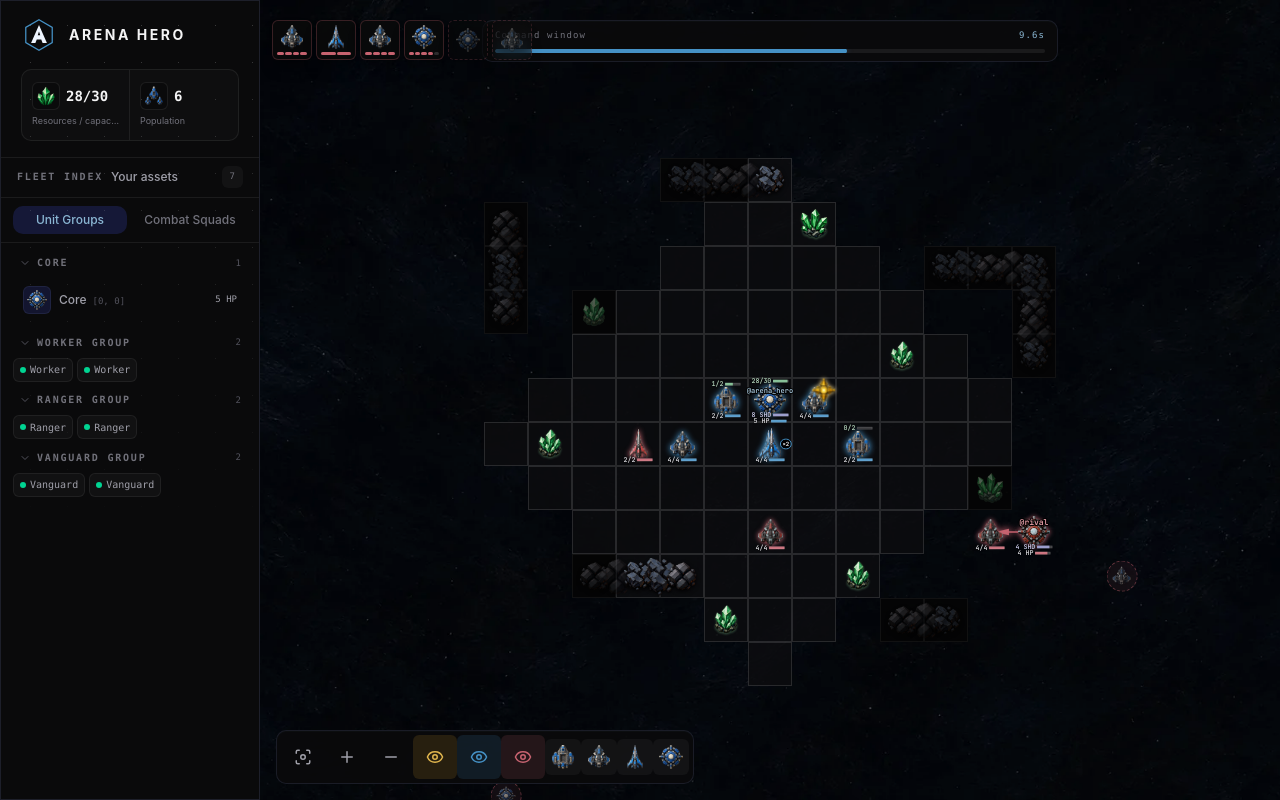
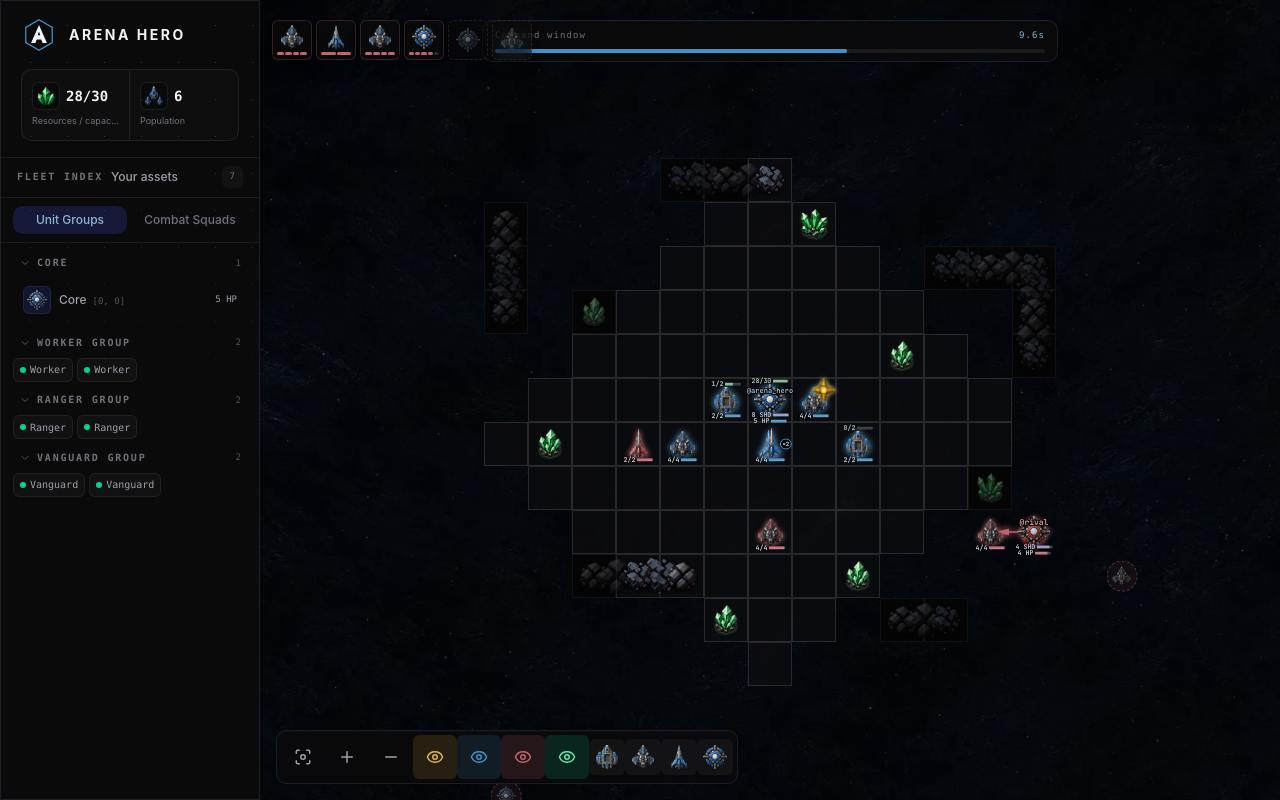
Before and after one commit to AmakiSora/ArenaHeroGameHub, a React (Vite) app in the folder web/: page /arena/demo in a window 1280 px wide. Built offline with nearby package versions, Linux system fonts and the light colour scheme.

Commit message:
feat(web): 左下角新增障碍物显示/隐藏开关, 探索区域大时隐藏障碍物层提升帧率(选择按玩家持久化)

```diff
--- a/web/src/components/game/MapControls.tsx
+++ b/web/src/components/game/MapControls.tsx
@@ -7,7 +7,7 @@ import { UnitArtIcon } from './UnitArtIcon'
 // the master toggle only.
 export const ENEMY_FILTER_TYPES = ['WORKER', 'VANGUARD', 'RANGER', 'CORE'] as const
 
-export function MapControls({ onCenter, onZoom, beaconIndicatorVisible = true, onToggleBeaconIndicator, coreIndicatorVisible = true, onToggleCoreIndicator, memoryVisible = false, onToggleMemory, routesVisible = false, onToggleRoutes, memoryFilters, onToggleMemoryFilter }: { onCenter: () => void; onZoom: (direction: number) => void; beaconIndicatorVisible?: boolean; onToggleBeaconIndicator?: () => void; coreIndicatorVisible?: boolean; onToggleCoreIndicator?: () => void; memoryVisible?: boolean; onToggleMemory?: () => void; routesVisible?: boolean; onToggleRoutes?: () => void; memoryFilters?: ReadonlySet<EnemySightingType>; onToggleMemoryFilter?: (type: EnemySightingType) => void }) {
+export function MapControls({ onCenter, onZoom, beaconIndicatorVisible = true, onToggleBeaconIndicator, coreIndicatorVisible = true, onToggleCoreIndicator, memoryVisible = false, onToggleMemory, routesVisible = false, onToggleRoutes, obstaclesVisible = true, onToggleObstacles, memoryFilters, onToggleMemoryFilter }: { onCenter: () => void; onZoom: (direction: number) => void; beaconIndicatorVisible?: boolean; onToggleBeaconIndicator?: () => void; coreIndicatorVisible?: boolean; onToggleCoreIndicator?: () => void; memoryVisible?: boolean; onToggleMemory?: () => void; routesVisible?: boolean; onToggleRoutes?: () => void; obstaclesVisible?: boolean; onToggleObstacles?: () => void; memoryFilters?: ReadonlySet<EnemySightingType>; onToggleMemoryFilter?: (type: EnemySightingType) => void }) {
   const { t } = useTranslation(); const buttons = [
     { label: t('game.center'), icon: Focus, action: onCenter },
     { label: t('game.zoomIn'), icon: Plus, action: () => onZoom(1) },
@@ -17,12 +17,14 @@ export function MapControls({ onCenter, onZoom, beaconIndicatorVisible = true, o
   const coreIndicatorLabel = coreIndicatorVisible ? t('game.hideCoreIndicator') : t('game.showCoreIndicator')
   const memoryLabel = memoryVisible ? t('game.hideEnemyMemory') : t('game.showEnemyMemory')
   const routesLabel = routesVisible ? t('game.hideUnitRoutes') : t('game.showUnitRoutes')
+  const obstaclesLabel = obstaclesVisible ? t('game.hideObstacles') : t('game.showObstacles')
   return <div className="panel absolute bottom-4 left-4 z-20 flex items-center rounded-gold p-1">
     {buttons.map(({ label, icon: Icon, action }) => <button key={label} onClick={action} aria-label={label} title={label} className="focus-ring grid size-11 place-items-center rounded-gold-sm text-zinc-400 transition-colors hover:bg-white/[.06] hover:text-zinc-100"><Icon size={18} /></button>)}
     {onToggleBeaconIndicator && <button onClick={onToggleBeaconIndicator} aria-label={beaconIndicatorLabel} aria-pressed={beaconIndicatorVisible} title={beaconIndicatorLabel} className={`focus-ring grid size-11 place-items-center rounded-gold-sm transition-colors ${beaconIndicatorVisible ? 'bg-[#d9a62e]/[.14] text-[#e1b64e]' : 'text-zinc-400 hover:bg-white/[.06] hover:text-zinc-100'}`}>{beaconIndicatorVisible ? <Eye size={18} /> : <EyeOff size={18} />}</button>}
     {onToggleCoreIndicator && <button onClick={onToggleCoreIndicator} aria-label={coreIndicatorLabel} aria-pressed={coreIndicatorVisible} title={coreIndicatorLabel} className={`focus-ring grid size-11 place-items-center rounded-gold-sm transition-colors ${coreIndicatorVisible ? 'bg-cyan-signal/[.14] text-cyan-signal' : 'text-zinc-400 hover:bg-white/[.06] hover:text-zinc-100'}`}>{coreIndicatorVisible ? <Eye size={18} /> : <EyeOff size={18} />}</button>}
     {onToggleMemory && <button onClick={onToggleMemory} aria-label={memoryLabel} aria-pressed={memoryVisible} title={memoryLabel} className={`focus-ring grid size-11 place-items-center rounded-gold-sm transition-colors ${memoryVisible ? 'bg-coral-hostile/[.14] text-coral-hostile' : 'text-zinc-400 hover:bg-white/[.06] hover:text-zinc-100'}`}>{memoryVisible ? <Eye size={18} /> : <EyeOff size={18} />}</button>}
     {onToggleRoutes && <button onClick={onToggleRoutes} aria-label={routesLabel} aria-pressed={routesVisible} title={routesLabel} className={`focus-ring grid size-11 place-items-center rounded-gold-sm transition-colors ${routesVisible ? 'bg-[#63d8ff]/[.14] text-[#63d8ff]' : 'text-zinc-400 hover:bg-white/[.06] hover:text-zinc-100'}`}>{routesVisible ? <Eye size={18} /> : <EyeOff size={18} />}</button>}
+    {onToggleObstacles && <button onClick={onToggleObstacles} aria-label={obstaclesLabel} aria-pressed={obstaclesVisible} title={obstaclesLabel} className={`focus-ring grid size-11 place-items-center rounded-gold-sm transition-colors ${obstaclesVisible ? 'bg-emerald-400/[.14] text-emerald-300' : 'text-zinc-400 hover:bg-white/[.06] hover:text-zinc-100'}`}>{obstaclesVisible ? <Eye size={18} /> : <EyeOff size={18} />}</button>}
     {/* Per-type filters for remembered enemies, shown while the layer is on. */}
     {memoryVisible && onToggleMemoryFilter && memoryFilters && ENEMY_FILTER_TYPES.map((type) => {
       const label = t('game.enemyMemoryFilter', { type: t(`game.units.${type}`) })
--- a/web/src/components/game/WorldCanvas.tsx
+++ b/web/src/components/game/WorldCanvas.tsx
@@ -62,6 +62,10 @@ interface Props {
   // a light tint of the unit's own color baked into the terrain layer (below
   // obstacles/units), and a target ring marks the destination.
   unitRoutes?: UnitRoute[]
+  // Obstacle sprites are the heaviest terrain layer (shadowed images on every
+  // explored cell); hiding them is the performance escape hatch once the
+  // explored area grows large. Defaults to shown.
+  obstaclesVisible?: boolean
   preferredSelectionId?: string
 }
 
@@ -94,6 +98,9 @@ interface TerrainScene {
   visibleResourceCells: Set<string>
   obstacleSprites: HTMLImageElement[]
   resourceSprites: HTMLImageElement[]
+  // Obstacle layer toggle: flipping it retires the tile cache through the
+  // scene identity check, so tiles re-render once without the obstacle art.
+  obstaclesVisible: boolean
   // Unit-route cell tints baked into the terrain tiles so they sit below
   // obstacles, resources and units; routes change every tick, which retires
   // the tile cache through the scene identity check.
@@ -110,7 +117,7 @@ interface TerrainTileCache {
 const unitSpriteCache = new WeakMap<HTMLImageElement, Map<string, CachedUnitSprite>>()
 const beaconSpriteCache = new WeakMap<HTMLImageElement, Map<string, CachedBeaconSprite>>()
 
-export function WorldCanvas({ state, explored, selectedId, targeting, destinationSelecting, attackPositions = [], targetableIds, routeDestinations, moveArrows, sweepMarkers, shotMarkers, centerPosition, centerRequest, zoomRequest, onSelect, onTarget, onAttackPosition, onMoveDestination, onCenterBeacon, onCenterCore = () => {}, beaconIndicatorVisible = true, coreIndicatorVisible = true, onAnchorChange, coordPicking = false, onCoordPick, highlightPositions = [], memoryEnemies = [], unitRoutes = [], preferredSelectionId }: Props) {
+export function WorldCanvas({ state, explored, selectedId, targeting, destinationSelecting, attackPositions = [], targetableIds, routeDestinations, moveArrows, sweepMarkers, shotMarkers, centerPosition, centerRequest, zoomRequest, onSelect, onTarget, onAttackPosition, onMoveDestination, onCenterBeacon, onCenterCore = () => {}, beaconIndicatorVisible = true, coreIndicatorVisible = true, onAnchorChange, coordPicking = false, onCoordPick, highlightPositions = [], memoryEnemies = [], unitRoutes = [], obstaclesVisible = true, preferredSelectionId }: Props) {
   const backgroundCanvasRef = useRef<HTMLCanvasElement>(null)
   const canvasRef = useRef<HTMLCanvasElement>(null)
   const containerRef = useRef<HTMLDivElement>(null)
@@ -166,8 +173,9 @@ export function WorldCanvas({ state, explored, selectedId, targeting, destinatio
     visibleResourceCells,
     obstacleSprites,
     resourceSprites,
+    obstaclesVisible,
     unitRouteTints,
-  }), [explored, obstacleSprites, resourceSprites, unitRouteTints, visible, visibleObstacleCells, visibleResourceCells])
+  }), [explored, obstacleSprites, obstaclesVisible, resourceSprites, unitRouteTints, visible, visibleObstacleCells, visibleResourceCells])
   const visibleShotMarkers = useMemo(() => shotMarkers.filter((marker) => positionInViewport(marker.from, camera, size, 1) || positionInViewport(marker.to, camera, size, 1)), [camera, shotMarkers, size])
   const inspectedFeatureView = useMemo(() => inspectedFeature ? mapFeaturesAt(inspectedFeature.position, state, explored).find((feature) => feature.kind === inspectedFeature.kind) ?? null : null, [explored, inspectedFeature, state])
 
@@ -548,7 +556,7 @@ function releaseTerrainTiles(cache: TerrainTileCache) {
 }
 
 function drawWorldTerrain(ctx: CanvasRenderingContext2D, size: { width: number; height: number }, camera: Camera, scene: TerrainScene) {
-  const { explored, visible, visibleObstacleCells, visibleResourceCells, obstacleSprites, resourceSprites } = scene
+  const { explored, visible, visibleObstacleCells, visibleResourceCells, obstacleSprites, resourceSprites, obstaclesVisible } = scene
   ctx.clearRect(0, 0, size.width, size.height); ctx.fillStyle = 'rgba(0,0,0,.18)'; ctx.fillRect(0, 0, size.width, size.height)
   const toScreen = ([x, y]: Position) => [size.width / 2 + (x - camera.x) * camera.cell, size.height / 2 + (y - camera.y) * camera.cell] as const
   const minX = Math.floor(camera.x - size.width / camera.cell / 2) - 1, maxX = Math.ceil(camera.x + size.width / camera.cell / 2) + 1
@@ -575,9 +583,13 @@ function drawWorldTerrain(ctx: CanvasRenderingContext2D, size: { width: number;
   const renderedObstacles: ObstacleRenderCell[] = []
   const renderedResources: { position: Position; x: number; y: number; visible: boolean }[] = []
   const obstacleCells = new Set<string>()
-  for (let y = minY - 1; y <= maxY + 1; y++) for (let x = minX - 1; x <= maxX + 1; x++) {
-    const key = `${x},${y}`
-    if (visibleObstacleCells.has(key) || explored.get(key)?.kind === 'OBSTACLE') obstacleCells.add(key)
+  // Layer toggle: with obstacles hidden the cell scan and the shadowed
+  // sprite draws are skipped entirely (the perf win the toggle exists for).
+  if (obstaclesVisible) {
+    for (let y = minY - 1; y <= maxY + 1; y++) for (let x = minX - 1; x <= maxX + 1; x++) {
+      const key = `${x},${y}`
+      if (visibleObstacleCells.has(key) || explored.get(key)?.kind === 'OBSTACLE') obstacleCells.add(key)
+    }
   }
   for (let y = minY; y <= maxY; y++) for (let x = minX; x <= maxX; x++) {
     const key = positionKey([x, y]), memory = explored.get(key), isVisible = visible.has(key)
--- a/web/src/lib/i18n.ts
+++ b/web/src/lib/i18n.ts
@@ -122,6 +122,7 @@ const resources = {
       enemySightings: 'Visible enemies', jumpToEnemy: 'Jump to this enemy',
       showEnemyMemory: 'Show remembered enemies', hideEnemyMemory: 'Hide remembered enemies', memoryEnemy: 'Last known position', enemyMemoryFilter: '{{type}} memory filter',
       showUnitRoutes: 'Show unit destinations and routes', hideUnitRoutes: 'Hide unit destinations and routes',
+      showObstacles: 'Show obstacles (slower with large explored areas)', hideObstacles: 'Hide obstacles (improves frame rate)',
       openStrategyConfig: 'Open strategy settings',
       strategyConfig: {
         eyebrow: 'Tactic dashboard', title: 'Strategy settings',
@@ -287,6 +288,7 @@ const resources = {
       enemySightings: '可见敌人', jumpToEnemy: '跳转到该敌人位置',
       showEnemyMemory: '显示记忆敌人', hideEnemyMemory: '隐藏记忆敌人', memoryEnemy: '最后已知位置', enemyMemoryFilter: '筛选记忆敌人·{{type}}',
       showUnitRoutes: '显示单位目的地与预计轨迹', hideUnitRoutes: '隐藏单位目的地与预计轨迹',
+      showObstacles: '显示障碍物（探索区域大时会变卡）', hideObstacles: '隐藏障碍物（提升流畅度）',
       openStrategyConfig: '打开策略配置',
       strategyConfig: {
         eyebrow: '战术仪表板', title: '策略配置',
--- a/web/src/pages/ArenaPage.tsx
+++ b/web/src/pages/ArenaPage.tsx
@@ -83,6 +83,7 @@ export function ArenaPage({ demo = false }: { demo?: boolean }) {
   const beaconIndicatorStorageKey = `arena-hero.beacon-indicator-visible.${demo ? 'demo' : user?.username ?? 'anonymous'}`
   const coreIndicatorStorageKey = `arena-hero.core-indicator-visible.${demo ? 'demo' : user?.username ?? 'anonymous'}`
   const unitRoutesStorageKey = `arena-hero.unit-routes-visible.${demo ? 'demo' : user?.username ?? 'anonymous'}`
+  const obstaclesStorageKey = `arena-hero.obstacles-visible.${demo ? 'demo' : user?.username ?? 'anonymous'}`
   const [coreDestroyer, setCoreDestroyer] = useState<string | null>(() => sessionStorage.getItem(destroyerStorageKey))
   const [coreSelfDestructed, setCoreSelfDestructed] = useState(() => sessionStorage.getItem(selfDestructStorageKey) === 'true')
   const [enemyMemoryVisible, setEnemyMemoryVisible] = useState(() => localStorage.getItem(enemyMemoryStorageKey) !== 'false')
@@ -91,6 +92,9 @@ export function ArenaPage({ demo = false }: { demo?: boolean }) {
   // The route filter starts hidden: it is an analysis overlay, not the
   // default view (unlike enemy memory, which operators usually want on).
   const [unitRoutesVisible, setUnitRoutesVisible] = useState(() => localStorage.getItem(unitRoutesStorageKey) === 'true')
+  // Obstacle sprites start shown; operators with a large explored area can
+  // hide the layer to trade scenery for frame rate.
+  const [obstaclesVisible, setObstaclesVisible] = useState(() => localStorage.getItem(obstaclesStorageKey) !== 'false')
   // Per-unit destinations + planned routes (the dashboard's 路径 layer) for
   // the map filter button; only fetched while the layer is shown.
   const unitRoutes = useUnitRoutes(game.tick, !demo && unitRoutesVisible)
@@ -227,6 +231,11 @@ export function ArenaPage({ demo = false }: { demo?: boolean }) {
     localStorage.setItem(unitRoutesStorageKey, String(next))
     return next
   })
+  const toggleObstacles = () => setObstaclesVisible((visible) => {
+    const next = !visible
+    localStorage.setItem(obstaclesStorageKey, String(next))
+    return next
+  })
   const toggleEnemyMemoryFilter = (type: EnemySightingType) => setEnemyMemoryFilters((current) => {
     const next = current.includes(type) ? current.filter((item) => item !== type) : [...current, type]
     localStorage.setItem(enemyFilterStorageKey, JSON.stringify(next))
@@ -341,7 +350,7 @@ export function ArenaPage({ demo = false }: { demo?: boolean }) {
       {!respawning && <GameHUD phase={game.phase} stateReceivedAt={game.stateReceivedAt} />}
       {!respawning && <EnemySightings state={game.state} onJump={jumpToEnemy} sightings={memoryEnemyList} onJumpTo={jumpToMemoryEnemy} />}
       {!respawning && game.tick && <PendingCommands tick={game.tick} state={game.state} receipts={game.receipts} unitNames={unitNames} />}
-      <WorldCanvas state={game.state} explored={game.explored} selectedId={selectedId} targeting={targetMode !== null} destinationSelecting={moveSelecting} attackPositions={attackPositions} targetableIds={targetableIds} routeDestinations={routeDestinations} moveArrows={moveArrows} sweepMarkers={sweepMarkers} shotMarkers={shotMarkers} centerPosition={centerPosition} centerRequest={centerRequest} zoomRequest={zoomRequest} onSelect={select} onTarget={chooseTarget} onAttackPosition={chooseAttackPosition} onMoveDestination={chooseMoveDestination} onCenterBeacon={() => { setCenterPosition(game.state!.champion_beacon.position); setCenterRequest((value) => value + 1) }} onCenterCore={() => { setCenterPosition(null); setCenterRequest((value) => value + 1) }} beaconIndicatorVisible={beaconIndicatorVisible} coreIndicatorVisible={coreIndicatorVisible} onAnchorChange={setAnchor} coordPicking={coordPick !== null || waypointPick !== null || strategyPick !== null} onCoordPick={(position) => waypointPick ? completeWaypointPick(position) : strategyPick ? completeStrategyPick(position) : completeCoordPick(position)} highlightPositions={[...coordPickHighlight, ...waypointPickHighlight]} memoryEnemies={memoryEnemies} unitRoutes={unitRoutesVisible ? unitRoutes : []} />
+      <WorldCanvas state={game.state} explored={game.explored} selectedId={selectedId} targeting={targetMode !== null} destinationSelecting={moveSelecting} attackPositions={attackPositions} targetableIds={targetableIds} routeDestinations={routeDestinations} moveArrows={moveArrows} sweepMarkers={sweepMarkers} shotMarkers={shotMarkers} centerPosition={centerPosition} centerRequest={centerRequest} zoomRequest={zoomRequest} onSelect={select} onTarget={chooseTarget} onAttackPosition={chooseAttackPosition} onMoveDestination={chooseMoveDestination} onCenterBeacon={() => { setCenterPosition(game.state!.champion_beacon.position); setCenterRequest((value) => value + 1) }} onCenterCore={() => { setCenterPosition(null); setCenterRequest((value) => value + 1) }} beaconIndicatorVisible={beaconIndicatorVisible} coreIndicatorVisible={coreIndicatorVisible} onAnchorChange={setAnchor} coordPicking={coordPick !== null || waypointPick !== null || strategyPick !== null} onCoordPick={(position) => waypointPick ? completeWaypointPick(position) : strategyPick ? completeStrategyPick(position) : completeCoordPick(position)} highlightPositions={[...coordPickHighlight, ...waypointPickHighlight]} memoryEnemies={memoryEnemies} unitRoutes={unitRoutesVisible ? unitRoutes : []} obstaclesVisible={obstaclesVisible} />
       {!respawning && <ResourceActivity events={game.state.events} />}
       {respawning && <RespawnOverlay destroyedBy={coreDestroyer} selfDestructed={coreSelfDestructed} />}
       {!respawning && selected?.controlled && anchor && actionAvailability && !targetMode && !moveSelecting && !waypointPick && <UnitActionDialog anchor={anchor} selected={selected} plan={plan} movementGoal={selected.id ? movementGoals[selected.id] : undefined} unitNames={unitNames} phase={game.phase} resources={game.state.resources} population={game.state.population} availability={actionAvailability} waypointName={selectedWaypointName} waypointQueue={selectedWaypointEntry?.queue} waypointMode={selectedWaypointEntry?.mode} onPickWaypoint={demo ? undefined : () => startWaypointPick(selected)} onRemoveWaypoint={demo || !selectedWaypointName ? undefined : (index) => changeWaypoints(selectedWaypointName, index)} onClearWaypoints={demo || !selectedWaypointName ? undefined : () => changeWaypoints(selectedWaypointName)} holdActive={selectedHoldActive} onToggleHold={demo || !selectedWaypointName ? undefined : toggleSelectedHold} onClose={() => select(null)} onTargeting={() => { setMoveSelecting(false); setTargetMode('SHOOT') }} onSweepTargeting={() => { setMoveSelecting(false); setTargetMode('SWEEP') }} onMoveTargeting={() => { setTargetMode(null); setMovementError(null); setMoveSelecting(true) }} onCancelMovementGoal={() => cancelMovementGoal(selected)} onUnitAction={unitAction} onCoreAction={coreAction} />}
@@ -350,7 +359,7 @@ export function ArenaPage({ demo = false }: { demo?: boolean }) {
       {coordPick && <div className="panel absolute left-1/2 top-28 z-30 flex -translate-x-1/2 items-center gap-2 rounded-full pl-4 pr-1.5 text-xs text-cyan-signal"><Crosshair size={15} /><span>{t('game.coordPickHint')}</span><button onClick={() => setCoordPick(null)} className="focus-ring ml-1 min-h-11 rounded-full px-3 text-zinc-400 hover:bg-white/5 hover:text-white">{t('common.cancel')}</button></div>}
       {strategyPick && <div className="panel absolute left-1/2 top-28 z-30 flex -translate-x-1/2 items-center gap-2 rounded-full pl-4 pr-1.5 text-xs text-cyan-signal"><Crosshair size={15} /><span>{t('game.coordPickHint')}</span><button onClick={cancelStrategyPick} className="focus-ring ml-1 min-h-11 rounded-full px-3 text-zinc-400 hover:bg-white/5 hover:text-white">{t('common.cancel')}</button></div>}
       {waypointPick && <div className="panel absolute left-1/2 top-28 z-30 flex -translate-x-1/2 items-center gap-2 rounded-full pl-4 pr-1.5 text-xs text-cyan-signal"><Crosshair size={15} /><span>{t('game.waypointPickHint', { name: waypointPick.name })}</span><button onClick={() => setWaypointPick(null)} className="focus-ring ml-1 min-h-11 rounded-full px-3 text-zinc-400 hover:bg-white/5 hover:text-white">{t('common.cancel')}</button></div>}
-      {!respawning && <MapControls onCenter={() => { setCenterPosition(null); setCenterRequest((value) => value + 1) }} onZoom={(direction) => setZoomRequest((value) => direction * (Math.abs(value) + 1))} beaconIndicatorVisible={beaconIndicatorVisible} onToggleBeaconIndicator={toggleBeaconIndicator} coreIndicatorVisible={coreIndicatorVisible} onToggleCoreIndicator={toggleCoreIndicator} memoryVisible={enemyMemoryVisible} onToggleMemory={toggleEnemyMemory} routesVisible={unitRoutesVisible} onToggleRoutes={demo ? undefined : toggleUnitRoutes} memoryFilters={new Set(enemyMemoryFilters)} onToggleMemoryFilter={toggleEnemyMemoryFilter} />}
+      {!respawning && <MapControls onCenter={() => { setCenterPosition(null); setCenterRequest((value) => value + 1) }} onZoom={(direction) => setZoomRequest((value) => direction * (Math.abs(value) + 1))} beaconIndicatorVisible={beaconIndicatorVisible} onToggleBeaconIndicator={toggleBeaconIndicator} coreIndicatorVisible={coreIndicatorVisible} onToggleCoreIndicator={toggleCoreIndicator} memoryVisible={enemyMemoryVisible} onToggleMemory={toggleEnemyMemory} routesVisible={unitRoutesVisible} onToggleRoutes={demo ? undefined : toggleUnitRoutes} obstaclesVisible={obstaclesVisible} onToggleObstacles={toggleObstacles} memoryFilters={new Set(enemyMemoryFilters)} onToggleMemoryFilter={toggleEnemyMemoryFilter} />}
       {!demo && !respawning && <button ref={strategyConfigButtonRef} type="button" onClick={() => setStrategyConfigOpen(true)} aria-label={t('game.openStrategyConfig')} title={t('game.openStrategyConfig')} className="focus-ring panel absolute bottom-4 right-4 z-20 grid size-11 place-items-center rounded-gold text-zinc-400 transition-colors hover:bg-white/[.06] hover:text-zinc-100"><Settings size={18} /></button>}
       {!demo && strategyConfigOpen && <StrategyConfigDialog returnFocusRef={strategyConfigButtonRef} onClose={() => setStrategyConfigOpen(false)} onPickCoords={startStrategyCoordPick} />}
       {game.error && <div role="alert" className="panel absolute bottom-4 right-4 z-30 max-w-[min(24rem,calc(100%-2rem))] px-4 py-3 text-xs leading-5 text-coral-hostile">{describeError(game.error)}</div>}
```
Also changed, not shown: 1 other file (tests, documents, lock files or other folders).
